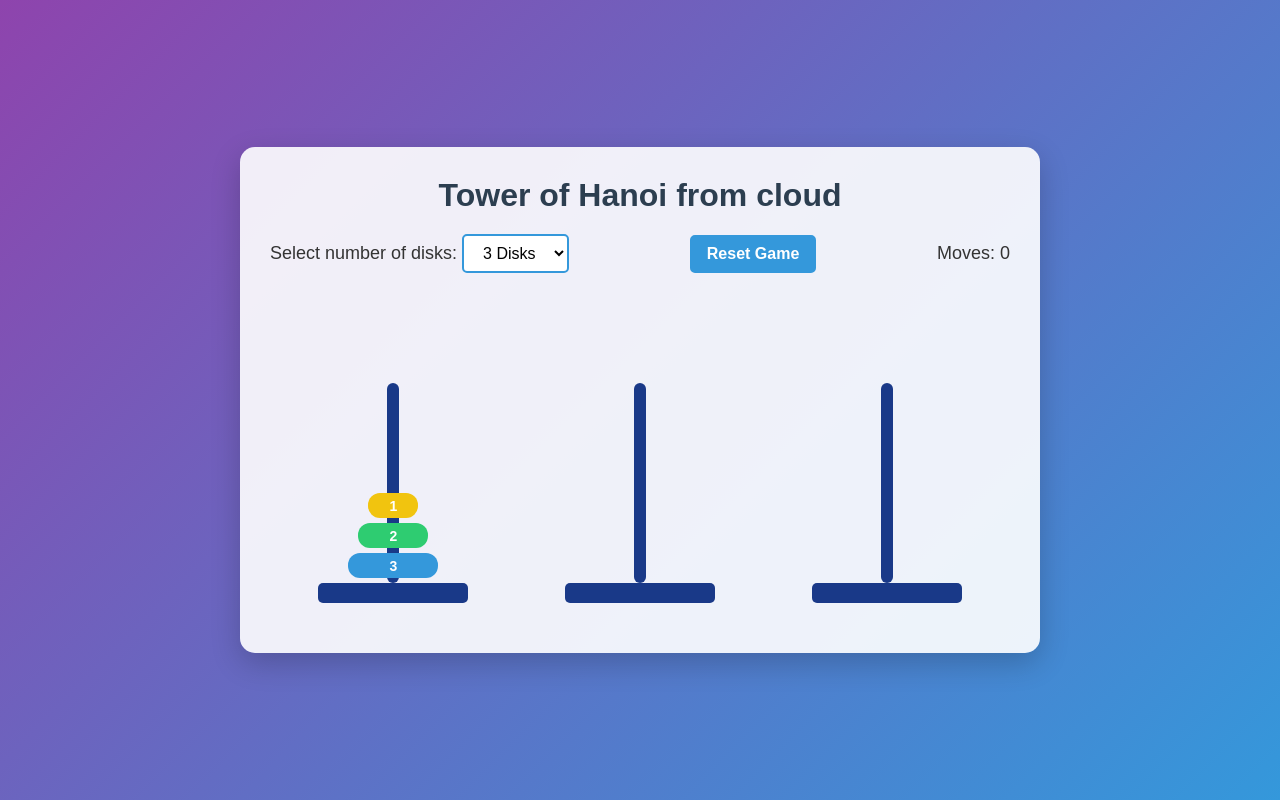
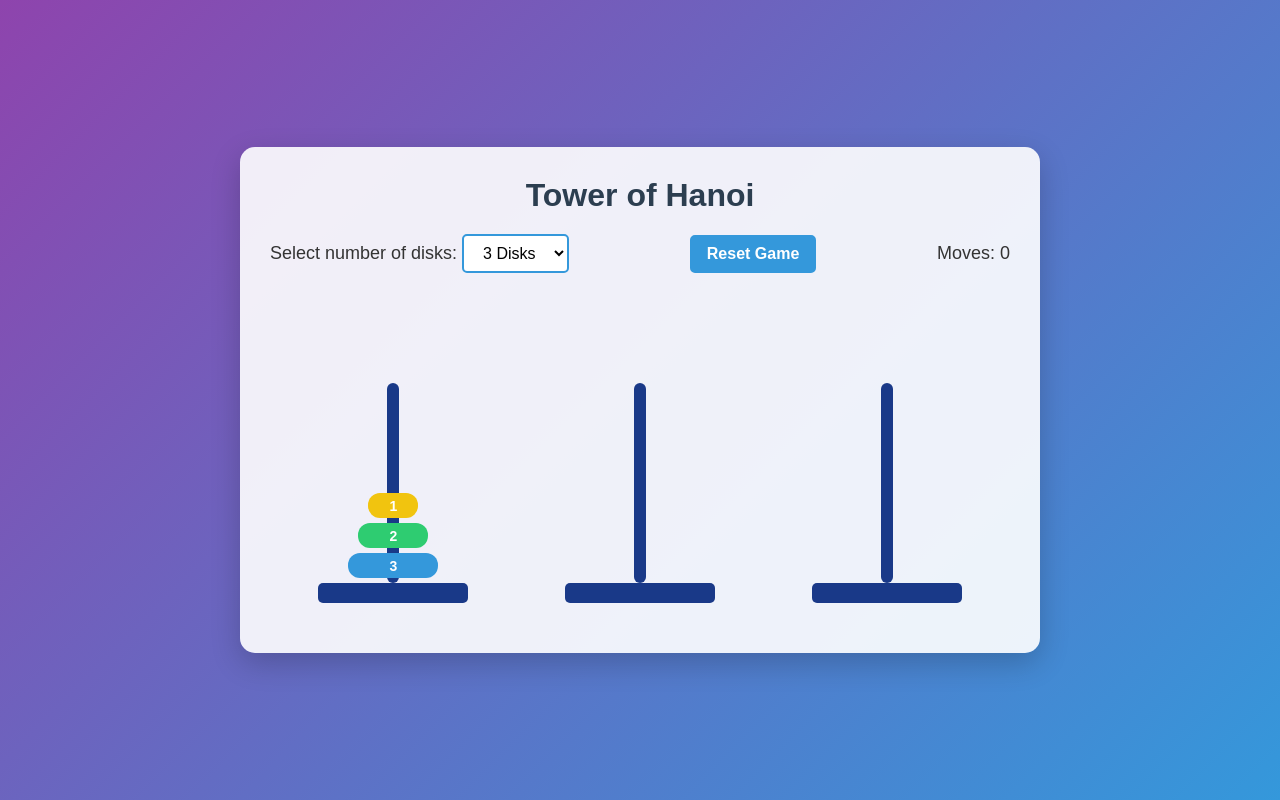
Before and after one commit to freilind/hanoi, a plain HTML site: page index.html in a window 1280 px wide. Drawn offline with Linux system fonts and the light colour scheme.

Commit message:
update title

```diff
--- a/index.html
+++ b/index.html
@@ -8,7 +8,7 @@
 </head>
 <body>
 <div class="container">
-    <h1>Tower of Hanoi from cloud</h1>
+    <h1>Tower of Hanoi</h1>
 
     <div class="game-controls">
         <div class="disk-selector">
```
